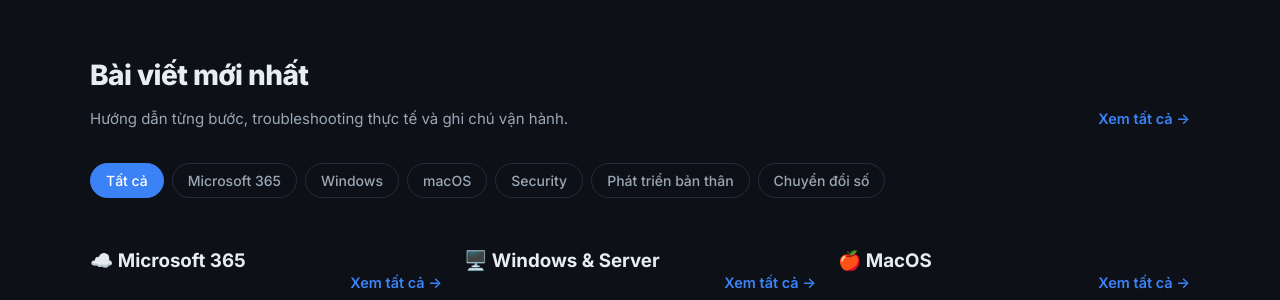
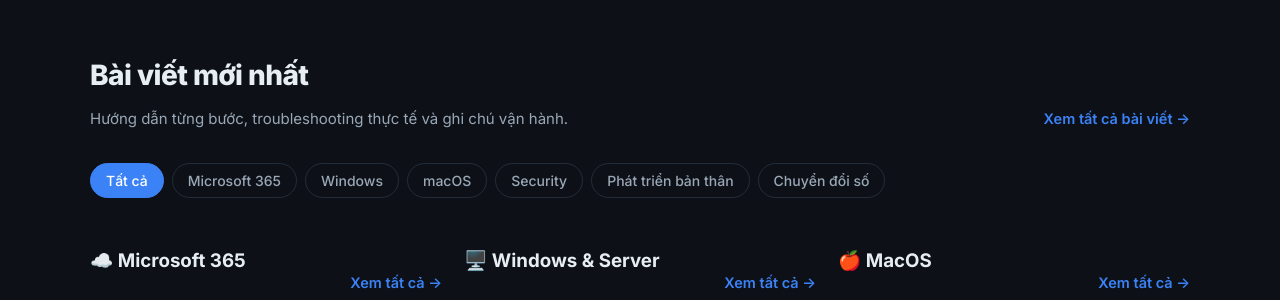
Before and after one commit to congtamsoul/congtamsoul.github.io, a Jekyll site: the page built from index.html, in a window 1280 px wide and 900 px high, scrolled down 522 px. Shown: the part 150-450 px from the top of the window. Built offline with Jekyll 4.4.1, drawn with Linux system fonts in a browser that asks for light colours; some of the changed lines change nothing that is shown.

Commit message:
sua nut EN, xem tat ca bai viet

```diff
--- a/assets/main.js
+++ b/assets/main.js
@@ -8,15 +8,31 @@
   var languageToggle = document.getElementById("languageToggle");
   var languageLabel = document.getElementById("languageLabel");
 
+  function getGoogleTransLanguage(value) {
+    var normalized = decodeURIComponent(String(value || "")).trim().replace(/^\/+/, "");
+    var segments = normalized.split("/").filter(Boolean);
+
+    if (segments.length >= 2) {
+      return segments[segments.length - 1].toLowerCase() === "en" ? "en" : "vi";
+    }
+
+    return normalized.toLowerCase().indexOf("en") !== -1 ? "en" : "vi";
+  }
+
   function readLanguage() {
     var cookie = String(document.cookie || "");
     var match = cookie.match(/(?:^|;\s*)googtrans=([^;]+)/);
-    if (match && decodeURIComponent(match[1]).toLowerCase().indexOf("/en") !== -1) return "en";
+
+    if (match) {
+      var translatedLanguage = getGoogleTransLanguage(match[1]);
+      if (translatedLanguage === "en" || translatedLanguage === "vi") return translatedLanguage;
+    }
+
     return localStorage.getItem("language") === "en" ? "en" : "vi";
   }
 
   function setLanguage(language) {
-    var value = language === "en" ? "/vi/en" : "/vi/vi";
+    var value = language === "en" ? "/vi/en" : "/en/vi";
     document.cookie = "googtrans=" + value + "; path=/; SameSite=Lax";
     localStorage.setItem("language", language);
     document.documentElement.lang = language;
--- a/index.html
+++ b/index.html
@@ -83,7 +83,7 @@
         <h2 data-i18n="new_posts">Bài viết mới nhất</h2>
         <p data-i18n="new_posts_desc">Hướng dẫn từng bước, troubleshooting thực tế và ghi chú vận hành.</p>
       </div>
-      <a class="link-more" href="{{ '/all-posts/' | relative_url }}" data-i18n="view_all">Xem tất cả →</a>
+      <a class="link-more" href="{{ '/all-posts/' | relative_url }}" data-i18n="view_all">Xem tất cả bài viết →</a>
     </div>
 
     <div class="filter-row" id="filterRow">
```
